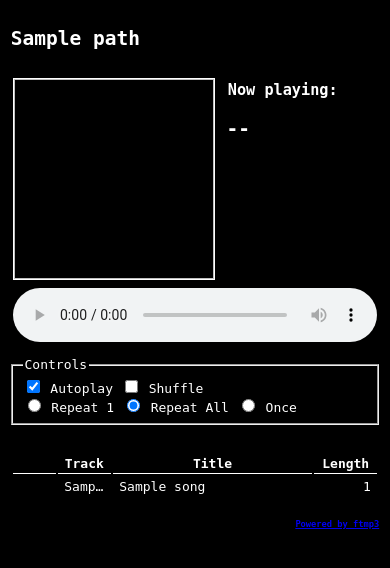
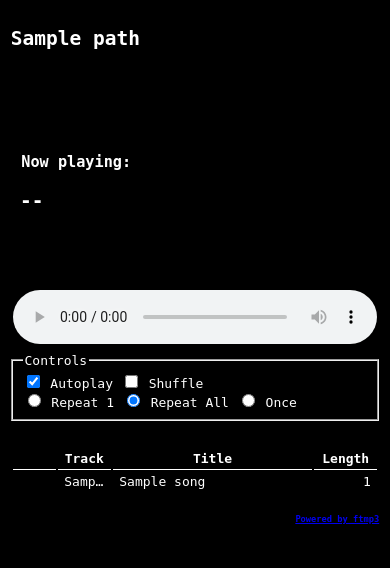
Before and after one commit to lunared/ftmp3, a Flask app: template templates/body.html in a window 390 px wide. Shown: the top 568 px of the page. Run offline with Flask 2, Linux system fonts and the light colour scheme; the template is opened without the code that fills it: most values are stand-ins (such as "Sample title", 1, 10 or a date in 2020).

Commit message:
Improve mobile layout.  Fix song title not displaying while playing
Adds viewport scaling so it looks right on phones.  Also fades the cover image into the background instead of being beside the title on phones so you can see both correctly.

```diff
--- a/templates/body.html
+++ b/templates/body.html
@@ -1,6 +1,8 @@
 <!DOCTYPE html>
 <html>
     <head>
+        <title>FTMP3 - {{path or '/'}}</title>
+        <meta name=viewport content="width=device-width, initial-scale=1">
         <style>
             @keyframes marquee {
                 0%, 20%   { transform: translate(0%, 0); }
@@ -78,10 +80,19 @@
                 margin: .5em 0;
             }
 
-            #cover {
+            .cover.lg {
               width: 200px;
               height: 200px;
               border: 1px solid white;
+            }
+
+            .cover.sm {
+              position: absolute;
+              top: 0;
+              left: 0;
+              width: 100%;
+              height: auto;
+              opacity: .5;
             }
 
             #nowplaying {
@@ -94,10 +105,8 @@
                     display: none;
                 }
 
-                #cover {
-                  width: 200px;
-                  height: 200px;
-                  border: 1px solid white;
+                #nowplaying {
+                  min-height: 300px;
                 }
 
                 #nowplaying h4 {
@@ -111,9 +120,17 @@
                   box-sizing: border-box;
                 }
 
-                #nowplaying h4 span {
+                #title {
                   animation: marquee 15s linear infinite;
                   display: inline-block;
+                }
+
+                #info {
+                  height: auto;
+                  overflow: hidden;
+                  box-sizing: border-box;
+                  position: relative;
+                  padding-top: 80px;
                 }
             }
             @media (min-width: 600px) {
@@ -133,6 +150,10 @@
             #info {
               font-size: 0;
             }
+
+            #info table {
+              margin-top: 0;
+            }
         </style>
 
     </head>
@@ -140,16 +161,22 @@
         <div class="container">
             <h2>{{path or '/'}}</h2>
 
-            <table id="info">
+            <div id="info">
+              <img class="cover sm hide-on-large" />
+              <table>
                 <tbody>
                   <tr>
-                  <td width="200" rowspan="2" style="padding: 0 .5rem 0 0">
-                    <img id="cover" />
+                    <td>
+                      <table>
+                        <tbody>
+                          <tr>
+                            <td rowspan="2" style="padding: 0 .5rem 0 0" width="200" class="hide-on-small">
+                              <img class="cover lg" />
                             </td>
                             <td id="nowplaying">
                               <h3 style="margin-top: 0">Now playing:</h3>
                               <h4>
-                      <span>---</span>
+                                <span id="title">---</span>
                               </h4>
                             </td>
                           </tr>
@@ -162,14 +189,18 @@
                               </svg>
                             </td>
                           </tr>
+                        </tbody>
+                      </table>
+                    </td>
+                  </tr>
                   <tr>
-                  <td colspan="2" style="padding: .5rem 0">
+                    <td style="padding: .5rem 0 0 0">
                       <audio controls preload="none"></audio>
                     </td>
                   </tr>
                 </tbody>
               </table>
-
+            </div>
             <fieldset id="controls">
                 <legend>Controls</legend>
                 <label>
@@ -232,8 +263,8 @@
             var songs = document.getElementsByClassName("song");
             var shuffleList = [];
             var player = document.getElementsByTagName("audio")[0];
-            var title = document.getElementById("nowplaying");
-            var cover = document.getElementById("cover");
+            var title = document.getElementById("title");
+            var cover = document.getElementsByClassName("cover");
             player.addEventListener('ended', playNext);
             player.addEventListener('canplaythrough', function(){
                 // only play once we know we can
@@ -321,10 +352,11 @@
                 //safely pause
                 setTimeout(function(){
                 	player.src = window.location + song.getAttribute('data-url');
-                  cover.src = song.getAttribute('data-img');
+                  cover[0].src = song.getAttribute('data-img');
+                  cover[1].src = song.getAttribute('data-img');
         	        player.load();
                 }, 150);
-                title.children[1].children[0].innerHTML = song.getAttribute('data-title');
+                title.innerHTML = song.getAttribute('data-title');
             }
         </script>
 
```
Lines whose indentation alone changed are shown as unchanged.
